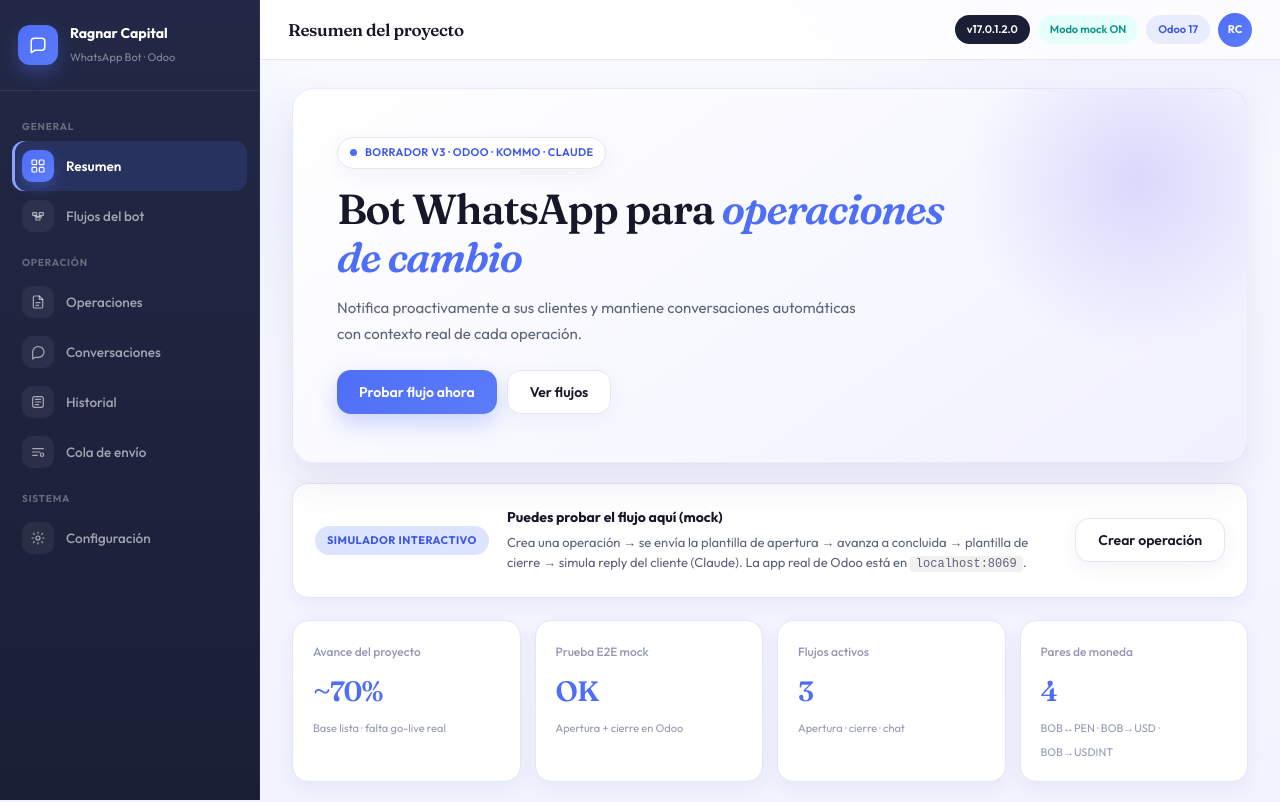
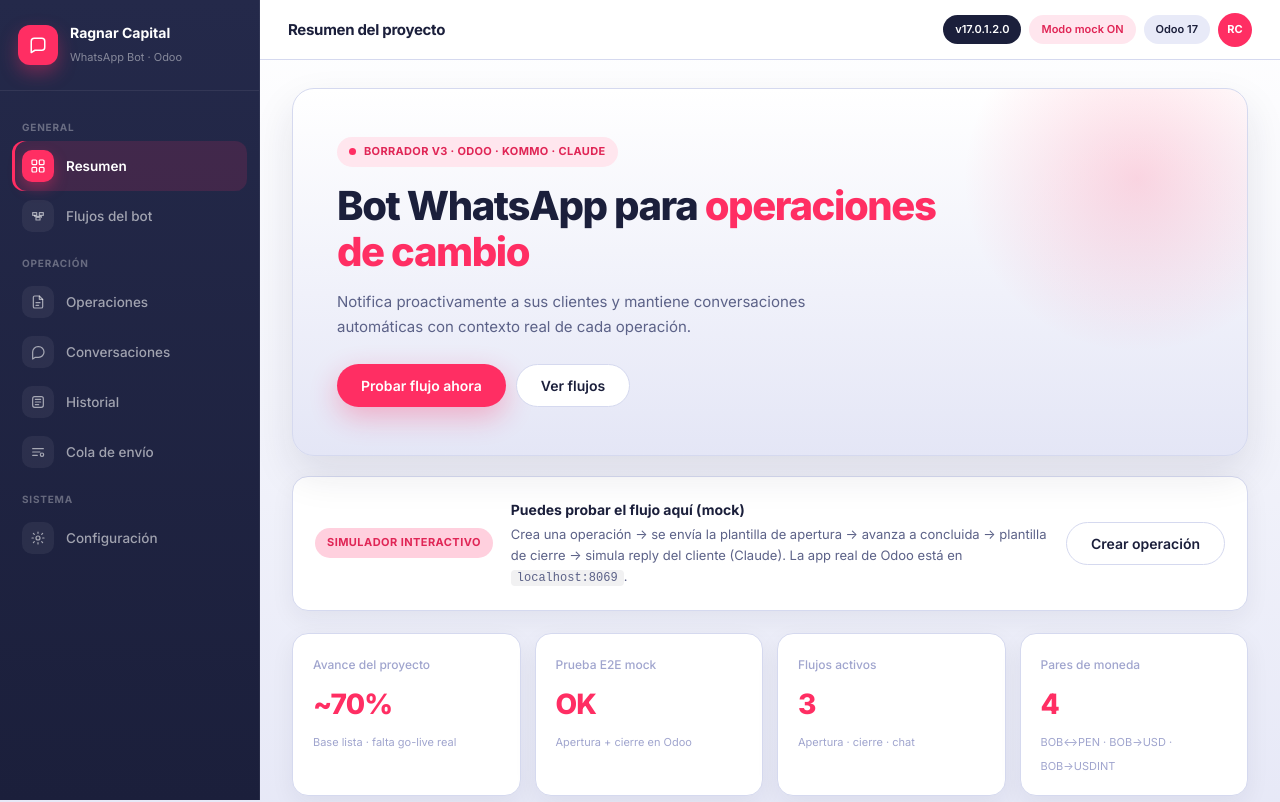
Before and after one commit to MingLim009/whatsapp-agent, a website: page docs/mockup/index.html in a window 1280 px wide. Shown: the top 802 px of the page. Drawn offline with Linux system fonts and the light colour scheme.

Commit message:
Apply Landbot branding filter: pink CTAs, dark-blue text, Inter, soft lavender.

```diff
--- a/docs/mockup/index.html
+++ b/docs/mockup/index.html
@@ -6,7 +6,7 @@
   <title>Ragnar Capital · WhatsApp Bot</title>
   <link rel="preconnect" href="https://fonts.googleapis.com">
   <link rel="preconnect" href="https://fonts.gstatic.com" crossorigin>
-  <link href="https://fonts.googleapis.com/css2?family=Fraunces:ital,opsz,wght@0,9..144,500;0,9..144,600;0,9..144,700;1,9..144,500;1,9..144,600&family=Outfit:wght@400;500;600;700&display=swap" rel="stylesheet">
+  <link href="https://fonts.googleapis.com/css2?family=Inter:wght@400;500;600;700;800&display=swap" rel="stylesheet">
   <link rel="stylesheet" href="styles.css">
 </head>
 <body>
--- a/docs/mockup/styles.css
+++ b/docs/mockup/styles.css
@@ -1,48 +1,57 @@
-/* Ragnar Capital mockup — YEAH / portfolio sample inspired
-   Soft lavender surfaces · blue CTAs · serif display · clean icon chips */
+/* Ragnar Capital mockup — Landbot branding filter
+   Ref: https://landbot.io/
+   Pink CTAs · dark-blue text · soft #E4E6F6 surfaces · Inter */
 
 :root {
-  --font: "Outfit", system-ui, sans-serif;
-  --font-display: "Fraunces", Georgia, "Times New Roman", serif;
+  --font: "Inter", system-ui, -apple-system, sans-serif;
+  --font-display: "Inter", system-ui, sans-serif;
 
-  --bg: #f3f4ff;
-  --bg-2: #eef0ff;
+  /* Landbot surfaces */
+  --bg: #e4e6f6;
+  --bg-2: #eceef8;
   --surface: #ffffff;
-  --sidebar: #1a1f36;
-  --sidebar-2: #222845;
+  --sidebar: #1b1f3b;
+  --sidebar-2: #24294a;
 
-  --text: #16182a;
-  --text-secondary: #5c647a;
-  --text-muted: #939ab0;
+  /* Landbot dark blue text */
+  --text: #1b1f3b;
+  --text-secondary: #5c6288;
+  --text-muted: #a0a5ce;
 
-  --blue: #4f6ef7;
-  --blue-deep: #3b55e6;
-  --blue-soft: #e8ecff;
-  --violet-soft: #f0e9ff;
+  /* Landbot pink brand + soft blue */
+  --pink: #ff2e63;
+  --pink-hover: #e02656;
+  --pink-soft: #ffe6ee;
+  --blue: #ff2e63;
+  --blue-deep: #e02656;
+  --blue-soft: #ffe6ee;
+  --violet-soft: #f3f0ff;
 
-  --grad: linear-gradient(135deg, #5b7cfa 0%, #6d7bf5 45%, #7c6cf0 100%);
-  --grad-btn: linear-gradient(135deg, #4f6ef7 0%, #5b7cfa 100%);
+  --grad: linear-gradient(135deg, #ff5c8a 0%, #ff2e63 100%);
+  --grad-btn: #ff2e63;
 
-  --teal: #0d9488;
-  --teal-soft: #e6fffa;
+  --teal: #12b886;
+  --teal-soft: #e6fcf5;
 
-  --border: #e2e6f5;
-  --border-light: #eef1fa;
+  --border: #d5d9ef;
+  --border-light: #eef0f8;
+  --neutral: #a0a5ce;
 
   --sidebar-w: 260px;
   --radius: 16px;
   --radius-sm: 12px;
-  --shadow: 0 6px 20px rgba(47, 57, 120, 0.06);
-  --shadow-md: 0 18px 40px rgba(47, 57, 120, 0.1);
+  --shadow: 0 8px 24px rgba(27, 31, 59, 0.06);
+  --shadow-md: 0 18px 40px rgba(27, 31, 59, 0.1);
 
-  --btn-radius: 14px;
+  /* Landbot pill buttons */
+  --btn-radius: 999px;
   --btn-pad-y: 12px;
-  --btn-pad-x: 22px;
+  --btn-pad-x: 24px;
   --btn-font: 14px;
-  --btn-bg: var(--grad-btn);
-  --btn-hover: #3b55e6;
+  --btn-bg: var(--pink);
+  --btn-hover: var(--pink-hover);
   --btn-color: #fff;
-  --btn-shadow: 0 10px 24px rgba(79, 110, 247, 0.28);
+  --btn-shadow: 0 10px 28px rgba(255, 46, 99, 0.32);
 }
 
 *, *::before, *::after { box-sizing: border-box; margin: 0; padding: 0; }
@@ -54,10 +63,7 @@
   color: var(--text);
   line-height: 1.6;
   -webkit-font-smoothing: antialiased;
-  background:
-    radial-gradient(900px 520px at 92% -8%, rgba(124, 108, 240, 0.16), transparent 58%),
-    radial-gradient(700px 420px at 0% 12%, rgba(91, 124, 250, 0.14), transparent 55%),
-    linear-gradient(180deg, #fafbff 0%, var(--bg) 40%, #e9ecfb 100%);
+  background: linear-gradient(180deg, #ffffff 0%, var(--bg) 55%, #dfe2f2 100%);
   min-height: 100vh;
 }
 
@@ -91,8 +97,8 @@
   display: grid;
   place-items: center;
   color: #fff;
-  background: var(--grad-btn);
-  box-shadow: 0 8px 18px rgba(79, 110, 247, 0.35);
+  background: var(--pink);
+  box-shadow: 0 8px 18px rgba(255, 46, 99, 0.35);
 }
 
 .sidebar-brand strong {
@@ -153,20 +159,20 @@
   background: rgba(255,255,255,0.05);
 }
 .nav-item:hover .nav-ico {
-  background: rgba(91, 124, 250, 0.22);
-  color: #c7d2fe;
+  background: rgba(255, 46, 99, 0.2);
+  color: #ff8fab;
 }
 
 .nav-item.active {
   color: #fff;
   font-weight: 600;
-  background: rgba(79, 110, 247, 0.16);
-  box-shadow: inset 3px 0 0 #8ea2ff;
+  background: rgba(255, 46, 99, 0.14);
+  box-shadow: inset 3px 0 0 var(--pink);
 }
 .nav-item.active .nav-ico {
-  background: var(--grad-btn);
+  background: var(--pink);
   color: #fff;
-  box-shadow: 0 6px 14px rgba(79, 110, 247, 0.35);
+  box-shadow: 0 6px 14px rgba(255, 46, 99, 0.35);
 }
 
 /* ── Main ── */
@@ -203,9 +209,9 @@
 
 .topbar-title {
   flex: 1;
-  font-family: var(--font-display);
-  font-size: 17px;
-  font-weight: 600;
+  font-family: var(--font);
+  font-size: 15px;
+  font-weight: 700;
   letter-spacing: -0.02em;
   color: var(--text);
 }
@@ -222,8 +228,8 @@
   color: var(--text-secondary);
 }
 .pill-version { background: var(--sidebar); color: #fff; border-color: transparent; }
-.pill-mock { background: var(--teal-soft); color: var(--teal); border-color: transparent; }
-.pill-live { background: var(--blue-soft); color: var(--blue-deep); border-color: transparent; }
+.pill-mock { background: var(--pink-soft); color: var(--pink-hover); border-color: transparent; }
+.pill-live { background: #e8eaf8; color: var(--text); border-color: transparent; }
 
 .avatar-sm {
   width: 34px;
@@ -231,7 +237,7 @@
   border-radius: 50%;
   display: grid;
   place-items: center;
-  background: var(--grad-btn);
+  background: var(--pink);
   color: #fff;
   font-size: 11px;
   font-weight: 700;
@@ -252,8 +258,8 @@
   border-radius: 22px;
   padding: 48px 44px;
   margin-bottom: 20px;
-  background: linear-gradient(145deg, #ffffff 0%, #f7f8ff 55%, #f1f0ff 100%);
-  border: 1px solid rgba(91, 124, 250, 0.12);
+  background: linear-gradient(180deg, #ffffff 0%, #e4e6f6 100%);
+  border: 1px solid var(--border);
   box-shadow: var(--shadow-md);
 }
 
@@ -263,7 +269,7 @@
   height: 360px;
   right: -70px;
   top: -90px;
-  background: radial-gradient(circle, rgba(124, 108, 240, 0.22), transparent 68%);
+  background: radial-gradient(circle, rgba(255, 46, 99, 0.18), transparent 68%);
   pointer-events: none;
 }
 
@@ -276,36 +282,36 @@
   margin-bottom: 16px;
   padding: 6px 12px;
   border-radius: 999px;
-  background: #fff;
-  border: 1px solid var(--border);
-  box-shadow: var(--shadow);
+  background: var(--pink-soft);
+  border: none;
+  box-shadow: none;
   font-size: 11px;
-  font-weight: 600;
+  font-weight: 700;
   letter-spacing: 0.03em;
   text-transform: uppercase;
-  color: var(--blue-deep);
+  color: var(--pink-hover);
 }
 .eyebrow::before {
   content: "";
   width: 7px;
   height: 7px;
   border-radius: 50%;
-  background: var(--blue);
+  background: var(--pink);
 }
 
 .hero-banner h1 {
-  font-family: var(--font-display);
-  font-size: clamp(30px, 4vw, 42px);
-  font-weight: 600;
-  letter-spacing: -0.03em;
+  font-family: var(--font);
+  font-size: clamp(28px, 4vw, 40px);
+  font-weight: 800;
+  letter-spacing: -0.035em;
   line-height: 1.15;
   margin-bottom: 14px;
   color: var(--text);
 }
 .hero-banner h1 em {
-  font-style: italic;
-  font-weight: 560;
-  color: var(--blue);
+  font-style: normal;
+  font-weight: 800;
+  color: var(--pink);
 }
 
 .hero-banner p {
@@ -338,17 +344,17 @@
   color: var(--btn-color);
   box-shadow: var(--btn-shadow);
 }
-.btn-primary:hover { background: var(--btn-hover); box-shadow: 0 12px 26px rgba(59, 85, 230, 0.32); }
+.btn-primary:hover { background: var(--btn-hover); box-shadow: 0 12px 26px rgba(255, 46, 99, 0.35); }
 
 .btn-secondary,
 .btn-glass {
   background: #fff;
   color: var(--text);
-  border: 1px solid var(--border);
-  box-shadow: var(--shadow);
+  border: 1.5px solid var(--border);
+  box-shadow: none;
 }
 .btn-secondary:hover,
-.btn-glass:hover { background: #f7f8fd; }
+.btn-glass:hover { background: #f7f8fd; border-color: #c5cae8; }
 
 .btn-sm {
   padding: 7px 14px;
@@ -379,16 +385,16 @@
   padding: 16px 20px;
   margin-bottom: 22px;
   border-radius: var(--radius);
-  background: linear-gradient(135deg, var(--blue-soft), #fff 60%);
-  border: 1px solid rgba(79, 110, 247, 0.16);
+  background: linear-gradient(135deg, var(--pink-soft), #fff 60%);
+  border: 1px solid rgba(255, 46, 99, 0.16);
   box-shadow: var(--shadow);
 }
 .progress-banner__badge {
   flex-shrink: 0;
   padding: 6px 12px;
   border-radius: 999px;
-  background: #dce4ff;
-  color: var(--blue-deep);
+  background: #ffd0de;
+  color: var(--pink-hover);
   font-size: 11px;
   font-weight: 700;
   letter-spacing: 0.04em;
@@ -424,11 +430,11 @@
 .metric-card strong {
   display: block;
   margin: 6px 0 2px;
-  font-family: var(--font-display);
+  font-family: var(--font);
   font-size: 28px;
-  font-weight: 600;
+  font-weight: 800;
   letter-spacing: -0.03em;
-  color: var(--blue);
+  color: var(--pink);
 }
 .metric-card small { font-size: 11px; color: var(--text-muted); }
 
@@ -445,9 +451,9 @@
 .two-col { display: grid; grid-template-columns: 1fr 1fr; gap: 16px; }
 .section-block { margin: 32px 0 20px; }
 .section-block h2 {
-  font-family: var(--font-display);
-  font-size: 22px;
-  font-weight: 600;
+  font-family: var(--font);
+  font-size: 20px;
+  font-weight: 800;
   letter-spacing: -0.02em;
   margin-bottom: 6px;
 }
@@ -497,7 +503,7 @@
 }
 .arch-step--focus {
   background: var(--blue-soft);
-  border-color: rgba(79, 110, 247, 0.25);
+  border-color: rgba(255, 46, 99, 0.25);
 }
 .arch-icon {
   width: 40px;
@@ -512,7 +518,7 @@
   background: #64748b;
 }
 .arch-step:nth-child(1) .arch-icon { background: var(--teal); }
-.arch-step:nth-child(3) .arch-icon { background: #6366f1; }
+.arch-step:nth-child(3) .arch-icon { background: #5c6288; }
 .arch-step:nth-child(5) .arch-icon,
 .arch-step--focus .arch-icon { background: var(--grad-btn); }
 .arch-step:nth-child(7) .arch-icon { background: #f59e0b; }
@@ -529,9 +535,9 @@
   margin-bottom: 20px;
 }
 .page-header h1 {
-  font-family: var(--font-display);
-  font-size: 26px;
-  font-weight: 600;
+  font-family: var(--font);
+  font-size: 24px;
+  font-weight: 800;
   letter-spacing: -0.03em;
   margin-bottom: 4px;
 }
@@ -578,12 +584,12 @@
   border-radius: 50%;
   display: grid;
   place-items: center;
-  background: var(--grad-btn);
+  background: var(--pink);
   color: #fff;
   font-weight: 700;
   position: relative;
   z-index: 1;
-  box-shadow: 0 8px 18px rgba(79, 110, 247, 0.3);
+  box-shadow: 0 8px 18px rgba(255, 46, 99, 0.3);
 }
 .timeline-body h3 { font-size: 16px; font-weight: 700; margin-bottom: 6px; }
 .timeline-body p { color: var(--text-secondary); font-size: 14px; margin-bottom: 10px; }
@@ -634,7 +640,7 @@
 }
 .logic-box.logic-highlight {
   background: var(--blue-soft);
-  border-color: rgba(79, 110, 247, 0.2);
+  border-color: rgba(255, 46, 99, 0.2);
 }
 .logic-box strong { display: block; font-size: 13px; margin-bottom: 6px; }
 .logic-box p { margin: 0; font-size: 13px; color: var(--text-secondary); }
@@ -666,7 +672,7 @@
 .search-input { flex: 1; min-width: 180px; }
 .search-input:focus, .select-input:focus {
   border-color: var(--blue);
-  box-shadow: 0 0 0 3px rgba(79, 110, 247, 0.14);
+  box-shadow: 0 0 0 3px rgba(255, 46, 99, 0.14);
 }
 .table-wrap { overflow-x: auto; padding: 0; }
 table { width: 100%; border-collapse: collapse; }
@@ -690,7 +696,7 @@
 tr:last-child td { border-bottom: 0; }
 tr.row-clickable { cursor: pointer; }
 tr.row-clickable:hover,
-.row-verified td { background: rgba(79, 110, 247, 0.04); }
+.row-verified td { background: rgba(255, 46, 99, 0.04); }
 
 .cell-user { display: flex; align-items: center; gap: 10px; }
 .avatar-xs {
@@ -699,7 +705,7 @@
   border-radius: 50%;
   display: grid;
   place-items: center;
-  background: var(--blue);
+  background: var(--pink);
   color: #fff;
   font-size: 10px;
   font-weight: 700;
@@ -786,7 +792,7 @@
 }
 .kanban-card-active {
   border-color: var(--blue);
-  box-shadow: 0 0 0 3px rgba(79, 110, 247, 0.14);
+  box-shadow: 0 0 0 3px rgba(255, 46, 99, 0.14);
 }
 .kanban-card-top { display: flex; gap: 10px; margin-bottom: 8px; }
 .kanban-card-top strong { display: block; font-size: 13px; }
@@ -831,8 +837,8 @@
 }
 .bubble.out {
   align-self: flex-end;
-  background: #dbe4ff;
-  color: var(--text);
+  background: var(--pink);
+  color: #fff;
   border-bottom-right-radius: 5px;
 }
 .bubble.in {
@@ -842,9 +848,11 @@
   border-bottom-left-radius: 5px;
 }
 .bubble-ai {
-  background: #eef0ff !important;
-  border: 1px solid rgba(79, 110, 247, 0.18) !important;
+  background: var(--pink-soft) !important;
+  border: 1px solid rgba(255, 46, 99, 0.18) !important;
+  color: var(--text) !important;
 }
+.bubble.out time { color: rgba(255,255,255,0.75); }
 .bubble time {
   display: block;
   margin-top: 6px;
@@ -941,9 +949,9 @@
   margin-bottom: 14px;
 }
 .modal-head h2 {
-  font-family: var(--font-display);
-  font-size: 20px;
-  font-weight: 600;
+  font-family: var(--font);
+  font-size: 18px;
+  font-weight: 800;
 }
 .modal-actions {
   display: flex;
```
